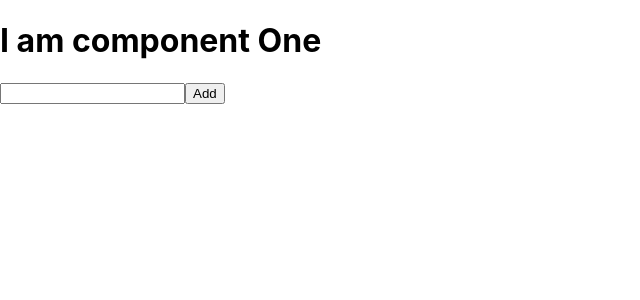
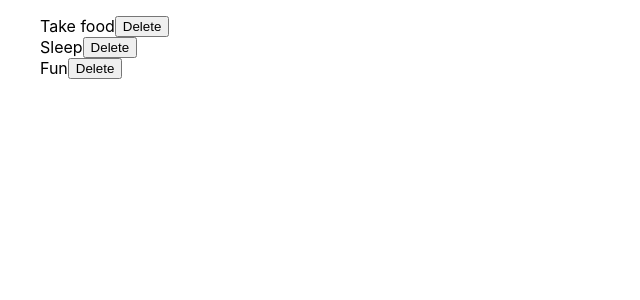
Before and after one commit to VarunChoudhary7/React, a React (Create React App) app in the folder myapp/: page / in a window 1280 px wide. Shown: the top 300 px of the page, without its empty margins (0-640 px from the left). Built offline with nearby package versions, Linux system fonts and the light colour scheme.

Commit message:
with add case

```diff
--- a/myapp/package.json
+++ b/myapp/package.json
@@ -11,6 +11,7 @@
     "react-redux": "^7.2.6",
     "react-scripts": "4.0.3",
     "redux": "^4.1.2",
+    "uuid": "^8.3.2",
     "web-vitals": "^1.1.2"
   },
   "scripts": {
--- a/myapp/src/App.js
+++ b/myapp/src/App.js
@@ -1,11 +1,12 @@
 import { useState } from "react";
-import One from "./Components/One";
+import List from "./Components/List";
+
 
 const App = () => {
 
     return (
         <div>
-            <One />
+            <List />
         </div>
     )
 }
--- /dev/null
+++ b/myapp/src/Components/List.js
@@ -0,0 +1,24 @@
+import { useSelector } from "react-redux";
+
+const List = () => {
+    const items = useSelector(state => state)
+    // console.log(items)
+
+    const handleDelete = (id) => {
+        console.log(id)
+    }
+
+    return (
+        <div>
+            <ul>
+                {
+                    items.map(items => <li>{items.text}<button onClick={() => {
+                        handleDelete(items.id)
+                    }}>Delete</button></li>)
+                }
+            </ul>
+        </div >
+    );
+}
+
+export default List;
--- a/myapp/src/Components/One.js
+++ /dev/null
@@ -1,12 +0,0 @@
-import Two from "./Two";
-
-const One = (data) => {
-    return (
-        <div>
-            <h1>I am component One</h1>
-            <Two data={data} />
-        </div>
-    )
-}
-
-export default One;
--- a/myapp/src/Components/Two.js
+++ /dev/null
@@ -1,30 +0,0 @@
-import { useSelector, useDispatch } from "react-redux";
-import { useState } from "react";
-
-const Two = () => {
-    const [product, setProduct] = useState('')
-    const state = useSelector(state => state.categories)
-
-    const dispatch = useDispatch()
-
-    const handleSubmit = () => {
-        // console.log(product)
-        const action = {
-            type: "ADD_PRODUCT",
-            payload: product
-        }
-        // console.log(action)
-        dispatch(action)
-
-    }
-
-    return (
-        <div>
-            <input onChange={(e) => { setProduct(e.target.value) }}
-                type="text" />
-            <button onClick={handleSubmit}>Add</button>
-        </div>
-    )
-}
-
-export default Two;
--- a/myapp/src/index.js
+++ b/myapp/src/index.js
@@ -7,7 +7,22 @@ import reducer from './reducer/reducer';
 import { Provider } from 'react-redux'
 import { composeWithDevTools } from 'redux-devtools-extension'
 
-const store = createStore(reducer, { products: ['iPhone11', 'iPhone12', 'iPhone13'], categories: ['mobiles', 'headsphones', 'cases'] }, composeWithDevTools())
+const chores = [
+  {
+    id: 1,
+    text: "Take food"
+  },
+  {
+    id: 2,
+    text: "Sleep"
+  },
+  {
+    id: 3,
+    text: "Fun"
+  },
+]
+
+const store = createStore(reducer, chores, composeWithDevTools())
 
 ReactDOM.render(
   <React.StrictMode>
```
Also changed, not shown: myapp/src/HOC/Enhancer.js (deleted, +0 -8 lines), myapp/src/layouts/Footer.js (deleted, +0 -12 lines), myapp/src/layouts/Navbar.js (deleted, +0 -13 lines), 1 other file (tests, documents, lock files or other folders).
